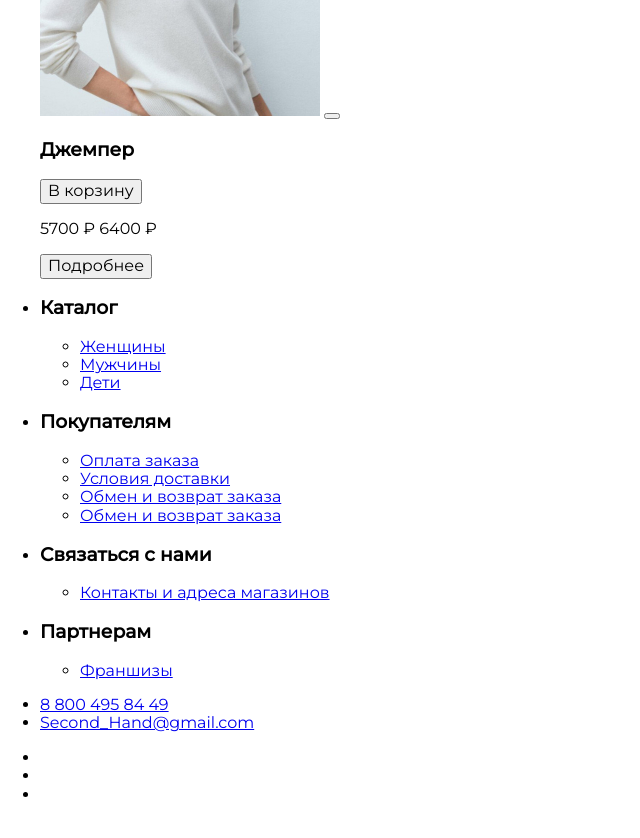
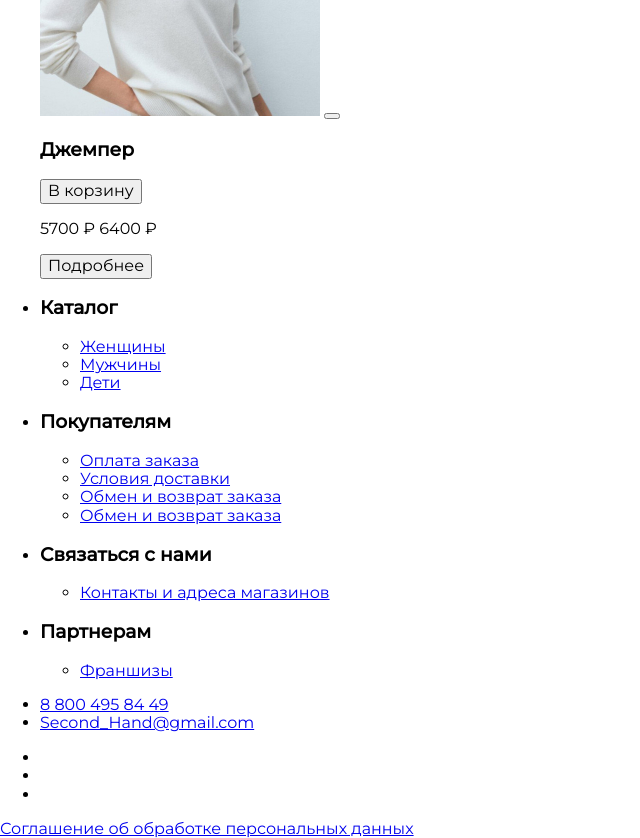
Before and after one commit to Denrubka/secondHand, a plain HTML site: page index.html in a window 1280 px wide. Shown: the part 3068-3906 px from the top of the page, without its empty margins (0-640 px from the left). Drawn offline with Linux system fonts and the light colour scheme.

Commit message:
add footer link

```diff
--- a/index.html
+++ b/index.html
@@ -230,7 +230,7 @@
       </li>
     </ul>
 
-    <a href="#!" class="footer__agreement"></a>
+    <a href="#!" class="footer__agreement">Соглашение об обработке персональных данных</a>
   </div>
 </footer>
 
```
